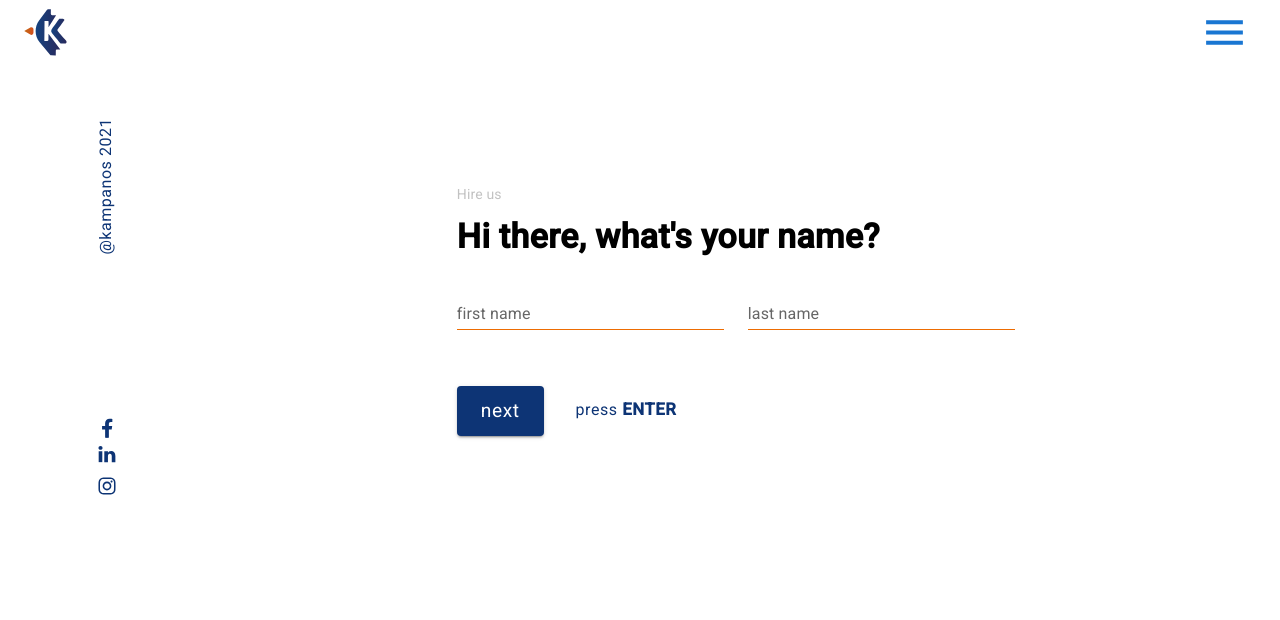
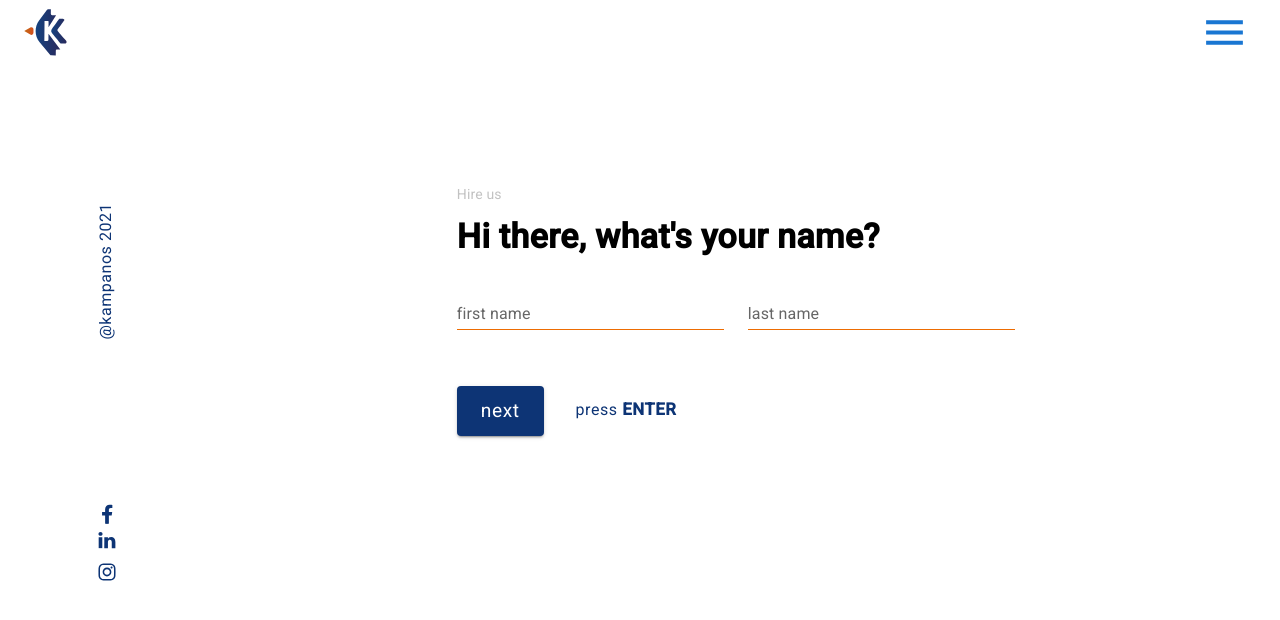
Before and after one commit to vfiedlerc/KampanosWebTranslated, a React (Create React App) app: page /contact in a window 1280 px wide. Shown: the top 620 px of the page. Built offline with nearby package versions, Linux system fonts and the light colour scheme.

Commit message:
Change Topbar margin top

```diff
--- a/src/pages/Contact.js
+++ b/src/pages/Contact.js
@@ -33,7 +33,8 @@ function Contact() {
                         sx={{
                             WebkitWritingMode: 'vertical-lr',
                             transform: 'rotate(-180deg)',
-                            alignItems: 'center'
+                            alignItems: 'center',
+                            marginTop: '80%'
                         }}
                     >
                         <Typography
```
